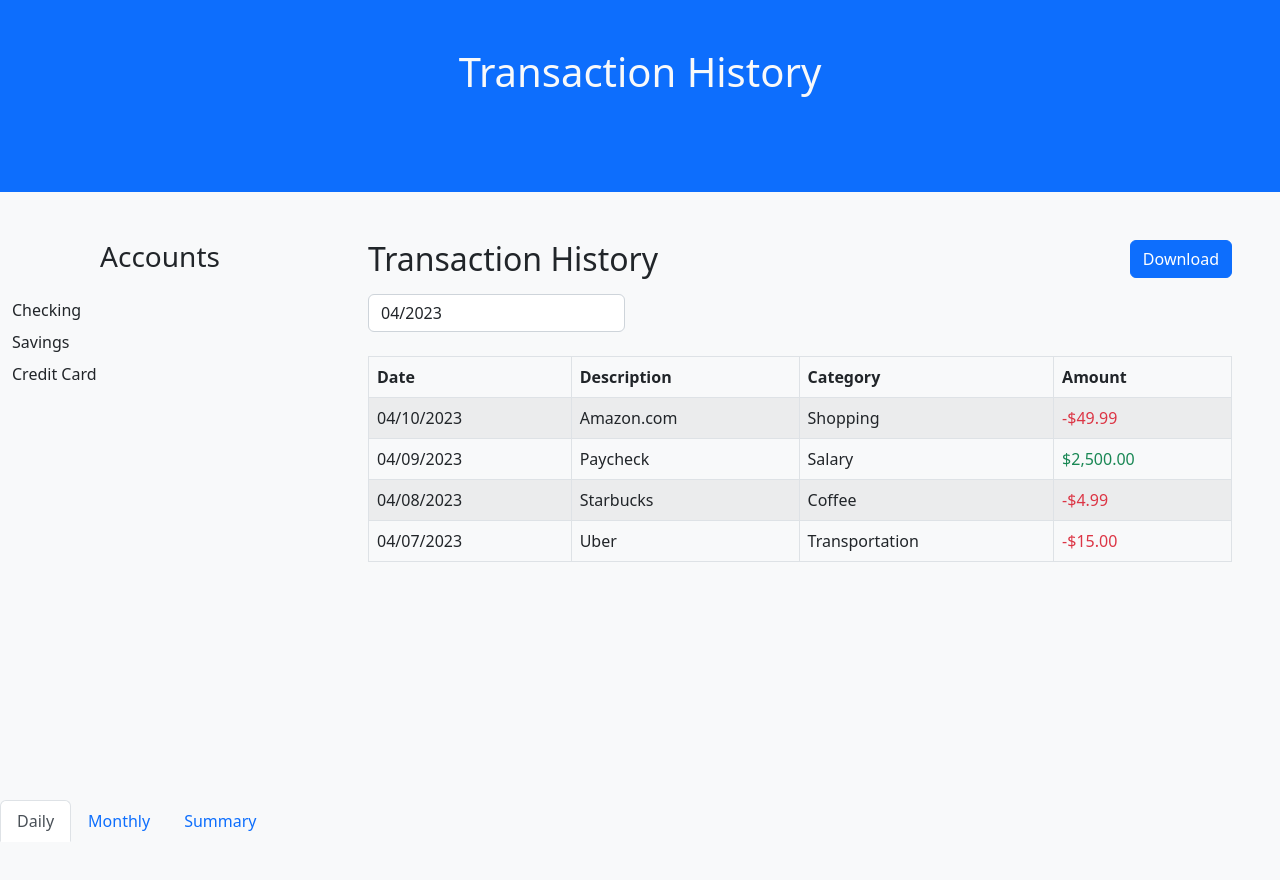
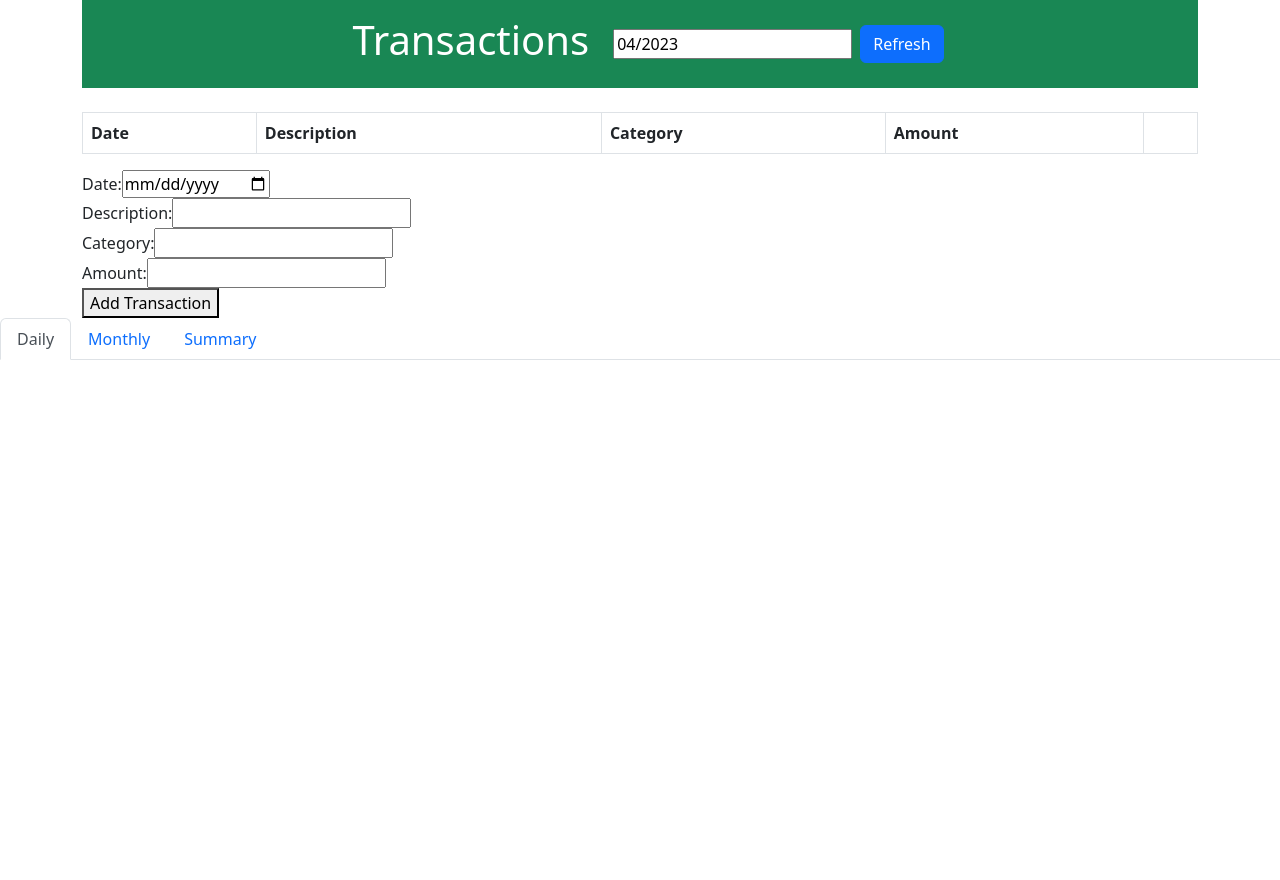
Before and after one commit to CS322-SP23/Cash_Crusher, a React (Create React App) app in the folder cash_crusher_rjs/: page / in a window 1280 px wide. Shown: the top 880 px of the page. After the commit the page ends 800 px from the top, so only its background shows below. Built offline with nearby package versions, Linux system fonts and the light colour scheme.

Commit message:
Working App Page with Transaction Details Insertion and Deletion

```diff
--- a/cash_crusher_rjs/src/App.css
+++ /dev/null
@@ -1,47 +0,0 @@
-@import url('https://cdn.syncfusion.com/ej2/material.css');
-
-.sidebar {
-  box-shadow: rgb(113 122 131 / 11%) 0px 7px 30px 0px;
-}
-.nav-item,
-.navbar {
-  z-index: 10000;
-}
-@media  screen and (max-width:800px) {
-  .sidebar{
-    z-index: 10000000;
-  }
-}
-
-.e-dlg-center-center, .e-quick-popup-wrapper.e-device{
-  z-index: 1000000 !important;
-}
-
-::-webkit-scrollbar {
-  width: 6px;
-}
-::-webkit-scrollbar-thumb {
-  background-color: rgb(216, 216, 216);
-  border-radius: 40px;
-}
-::-webkit-scrollbar-track {
-  background-color: transparent;
-}
-
-/* color-picker style  */
-
- #preview {
-  background: transparent
-    url('https://ej2.syncfusion.com/react/demos/src/color-picker/images/pen.png')
-    no-repeat;
-  display: inline-block;
-  height: 80px;
-  margin: 10px 0;
-  min-width: 300px;
-  max-width: 600px;
-  background-color: #008000;
-}
-
-.e-input-group:not(.e-float-icon-left), .e-input-group.e-success:not(.e-float-icon-left), .e-input-group.e-warning:not(.e-float-icon-left), .e-input-group.e-error:not(.e-float-icon-left), .e-input-group.e-control-wrapper:not(.e-float-icon-left), .e-input-group.e-control-wrapper.e-success:not(.e-float-icon-left), .e-input-group.e-control-wrapper.e-warning:not(.e-float-icon-left), .e-input-group.e-control-wrapper.e-error:not(.e-float-icon-left){
-  border: none;
-}
--- a/cash_crusher_rjs/src/App.js
+++ b/cash_crusher_rjs/src/App.js
@@ -1,55 +1,45 @@
 import React, { useState } from 'react';
-import { Container, Row, Col, Button, Table } from 'react-bootstrap';
+import { Container, Stack, Button, Table } from 'react-bootstrap';
 import DatePicker from 'react-datepicker';
 import 'react-datepicker/dist/react-datepicker.css';
 
 function App() {
   const [startDate, setStartDate] = useState(new Date());
+  const [transactions, setTransactions] = useState([]);
+
+  const addTransaction = (date, description, category, amount) => {
+    setTransactions([...transactions, { date, description, category, amount }]);
+  };
+
+  const deleteTransaction = (index) => {
+    const newTransactions = [...transactions];
+    newTransactions.splice(index, 1);
+    setTransactions(newTransactions);
+  };
+
+  const handleSubmit = (event) => {
+    event.preventDefault();
+    const form = event.target;
+    const date = new Date(form.elements.date.value);
+    const description = form.elements.description.value;
+    const category = form.elements.category.value;
+    const amount = Number(form.elements.amount.value);
+    addTransaction(date, description, category, amount);
+  };
 
   return (
-    <Container fluid className="vh-100 bg-secondary">
-      <Row className="bg-primary text-light py-5">
-        <Col>
-          <h1 className="text-center mb-5">Transaction History</h1>
-        </Col>
-      </Row>
-      <Row className="h-100">
-        <Col xs={12} md={3} className="bg-light py-5">
-          <h3 className="text-center mb-4">Accounts</h3>
-          <ul className="list-unstyled">
-            <li className="mb-2">
-              <a href="#" className="text-decoration-none text-dark">
-                Checking
-              </a>
-            </li>
-            <li className="mb-2">
-              <a href="#" className="text-decoration-none text-dark">
-                Savings
-              </a>
-            </li>
-            <li className="mb-2">
-              <a href="#" className="text-decoration-none text-dark">
-                Credit Card
-              </a>
-            </li>
-          </ul>
-        </Col>
-        <Col xs={12} md={9} className="bg-light p-5">
-          <Row className="mb-4">
-            <Col>
-              <h2 className="mb-3">Transaction History</h2>
+    <Container>
+      <Stack direction="horizontal" gap="2" className="mb-4 justify-content-center bg-success">
+        <h1 className="text-white p-3">Transactions</h1>
         <DatePicker
           selected={startDate}
           onChange={(date) => setStartDate(date)}
           dateFormat="MM/yyyy"
           showMonthYearPicker
-                className="form-control"
         />
-            </Col>
-            <Col className="text-end">
-              <Button variant="primary">Download</Button>
-            </Col>
-          </Row>
+        <Button variant="primary">Refresh</Button>
+      </Stack>
+
       <Table striped bordered hover>
         <thead>
           <tr>
@@ -57,37 +47,37 @@ function App() {
             <th>Description</th>
             <th>Category</th>
             <th>Amount</th>
+            <th></th>
           </tr>
         </thead>
         <tbody>
-              <tr>
-                <td>04/10/2023</td>
-                <td>Amazon.com</td>
-                <td>Shopping</td>
-                <td className="text-danger">-$49.99</td>
+          {transactions.map((transaction, index) => (
+            <tr key={index}>
+              <td>{transaction.date.toLocaleDateString()}</td>
+              <td>{transaction.description}</td>
+              <td>{transaction.category}</td>
+              <td>{transaction.amount}</td>
+              <td><Button onClick={() => deleteTransaction(index)}>Delete</Button></td>
             </tr>
-              <tr>
-                <td>04/09/2023</td>
-                <td>Paycheck</td>
-                <td>Salary</td>
-                <td className="text-success">$2,500.00</td>
-              </tr>
-              <tr>
-                <td>04/08/2023</td>
-                <td>Starbucks</td>
-                <td>Coffee</td>
-                <td className="text-danger">-$4.99</td>
-              </tr>
-              <tr>
-                <td>04/07/2023</td>
-                <td>Uber</td>
-                <td>Transportation</td>
-                <td className="text-danger">-$15.00</td>
-              </tr>
+          ))}
         </tbody>
       </Table>
-        </Col>
-      </Row>
+
+      <form onSubmit={handleSubmit}>
+        <label>Date:</label>
+        <input type="date" name="date" />
+        <br />
+        <label>Description:</label>
+        <input type="text" name="description" />
+        <br />
+        <label>Category:</label>
+        <input type="text" name="category" />
+        <br />
+        <label>Amount:</label>
+        <input type="number" name="amount" />
+        <br />
+        <button type="submit">Add Transaction</button>
+      </form>
     </Container>
   );
 }
--- a/cash_crusher_rjs/src/index.css
+++ /dev/null
@@ -1,11 +0,0 @@
-@import url('https://fonts.googleapis.com/css2?family=Open+Sans:wght@400;500;600;700&display=swap');
-
-body{
-    margin: 0;
-    padding:0;
-    font-family: "Open Sans", sans-serif;
-}
-
-@tailwind base;
-@tailwind components;
-@tailwind utilities;
--- a/cash_crusher_rjs/src/index.js
+++ b/cash_crusher_rjs/src/index.js
@@ -1,7 +1,6 @@
 import React from 'react';
 import ReactDOM from 'react-dom/client';
 import App from './App';
-import './index.css'
 import 'bootstrap/dist/css/bootstrap.min.css';
 import TabsExample from './Selyn_Branch';
 const root = ReactDOM.createRoot(document.getElementById('root'));
```
Lines whose indentation alone changed are shown as unchanged.
